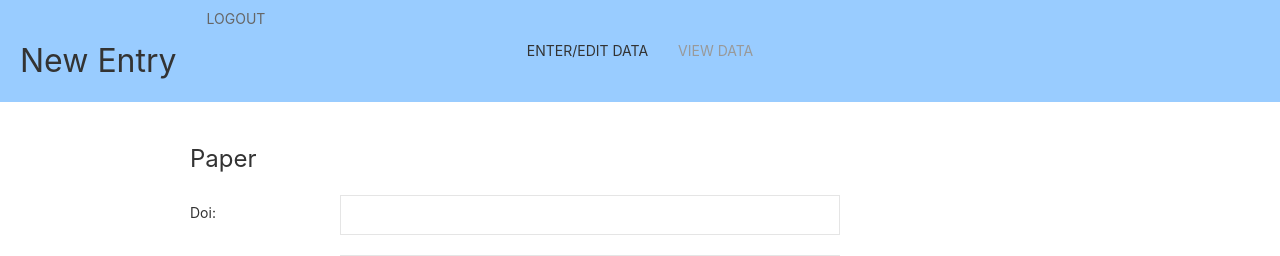
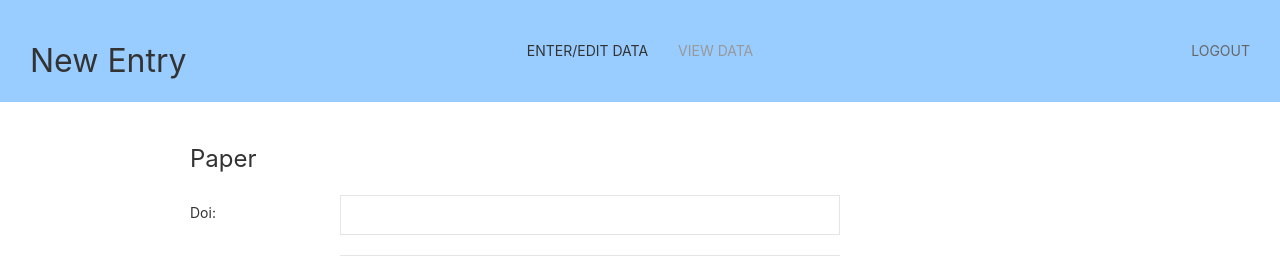
Before and after one commit to blueCat11/Landmarks_Literature_DB, a Django app: page /LM_DB/enterData/ in a window 1280 px wide. Shown: the top 256 px of the page. Run offline with Django 3.2, Linux system fonts and the light colour scheme; the visitor is signed in with stand-in values (Sample User, id 1); data that the repository does not hold is empty; some libraries are stand-ins or nearby versions.

Commit message:
changed logout formatting

```diff
--- a/LM_DB_Django/templates/LM_DB/Base.html
+++ b/LM_DB_Django/templates/LM_DB/Base.html
@@ -22,7 +22,7 @@
     <body>
         <header>
             <nav class="uk-navbar-container uk-navbar blue">
-            <div class="uk-margin-left">
+            <div class="uk-navbar-left">
                 <h3>{% block heading %}Landmark Database{% endblock %}</h3>
             </div>
             <div class="uk-navbar-center">
@@ -33,7 +33,7 @@
                 </ul>
 
             </div>
-            <div class="uk-margin-right">
+            <div class="uk-navbar-right">
                <a class="uk-button" {% block login_logout %}href="/accounts/logout">Logout{% endblock %}</a>
             </div>
             </nav>
```
